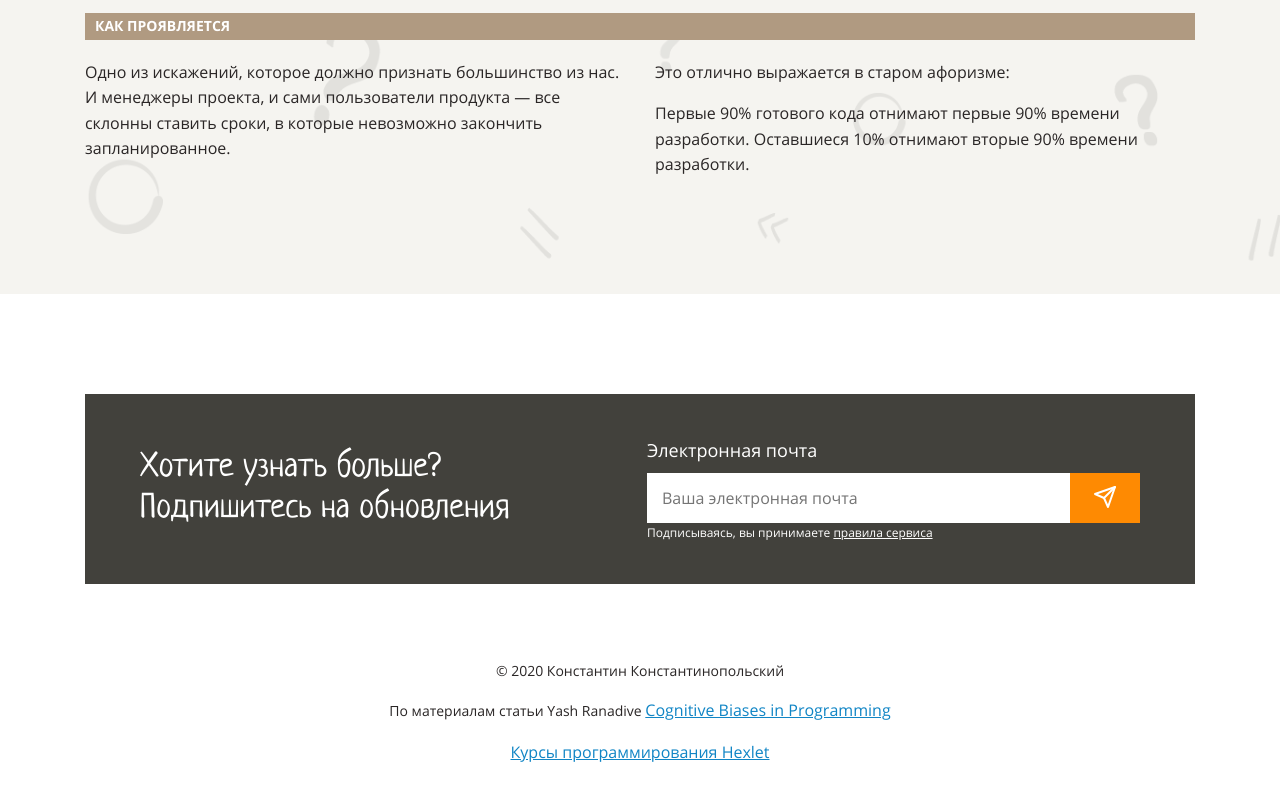
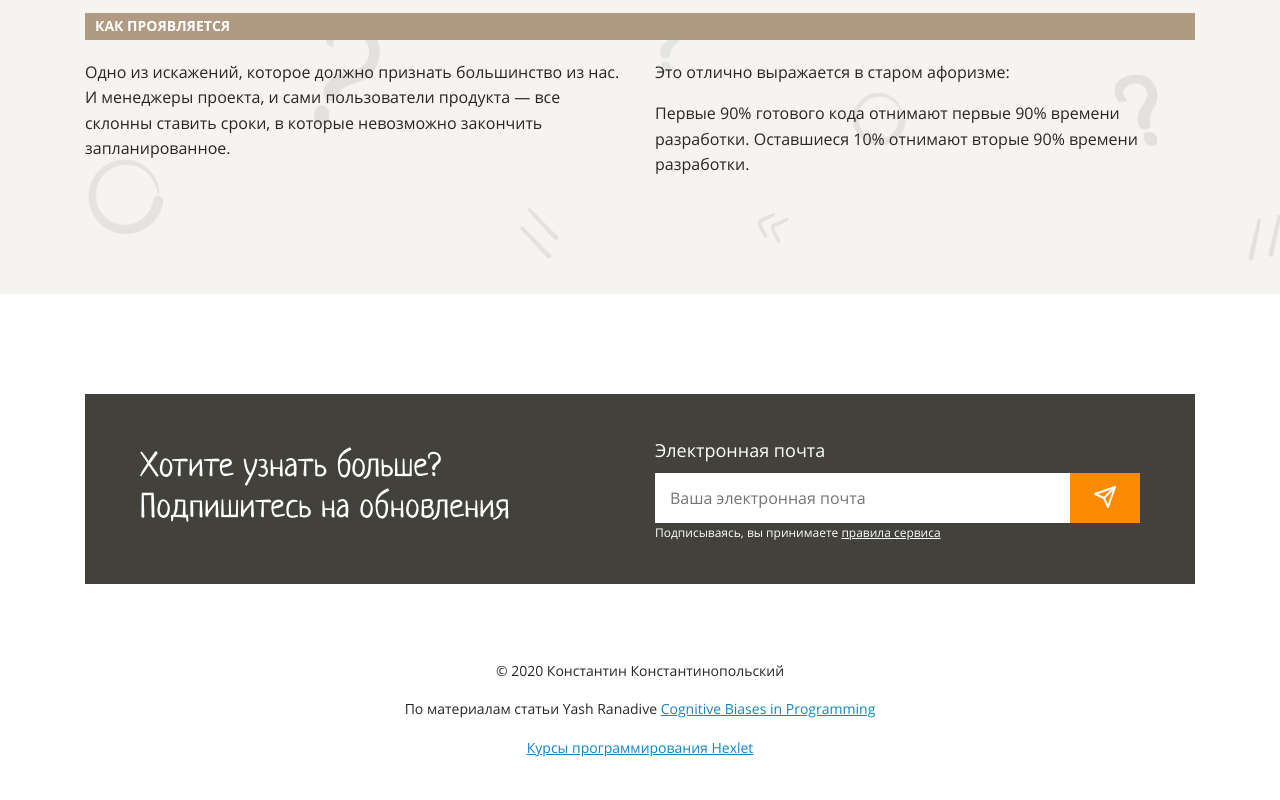
Before and after one commit to KirillGorobets-LM/layout-designer-project-lvl1, a website: page src/index.html in a window 1280 px wide. Shown: the part 6925-7725 px from the top of the page. Drawn offline with Linux system fonts and the light colour scheme.

Commit message:
corrected footer

```diff
--- a/src/index.html
+++ b/src/index.html
@@ -215,8 +215,8 @@
             </div>
             <div class="flex-content flex-column align-items">
               <p class="text-size-14 mg-top-76">© 2020 Константин Константинопольский</p>
-              <p class="text-size-14 mg-top-16">По материалам статьи Yash Ranadive <a class="text-color-a" href="https://medium.com/hackernoon/cognitive-biases-in-programming-5e937707c27b">Cognitive Biases in Programming</a></p>
-              <p class="text-size-14 mg-top-16"><a class="text-color-a" href="https://ru.hexlet.io/">Курсы программирования Hexlet</a></p>
+              <p class="text-size-14 mg-top-16">По материалам статьи Yash Ranadive <a class="text-color-a text-size-14" href="https://medium.com/hackernoon/cognitive-biases-in-programming-5e937707c27b">Cognitive Biases in Programming</a></p>
+              <p class="text-size-14 mg-top-16"><a class="text-color-a text-size-14" href="https://ru.hexlet.io/">Курсы программирования Hexlet</a></p>
             </div>
         </section>
 
--- a/src/styles/style.css
+++ b/src/styles/style.css
@@ -309,7 +309,7 @@ header {
   padding: 15px;
   border: none;
   height: 50px;
-  width: 423px;
+  width: 415px;
 }
 
 .jc-sb {
```
